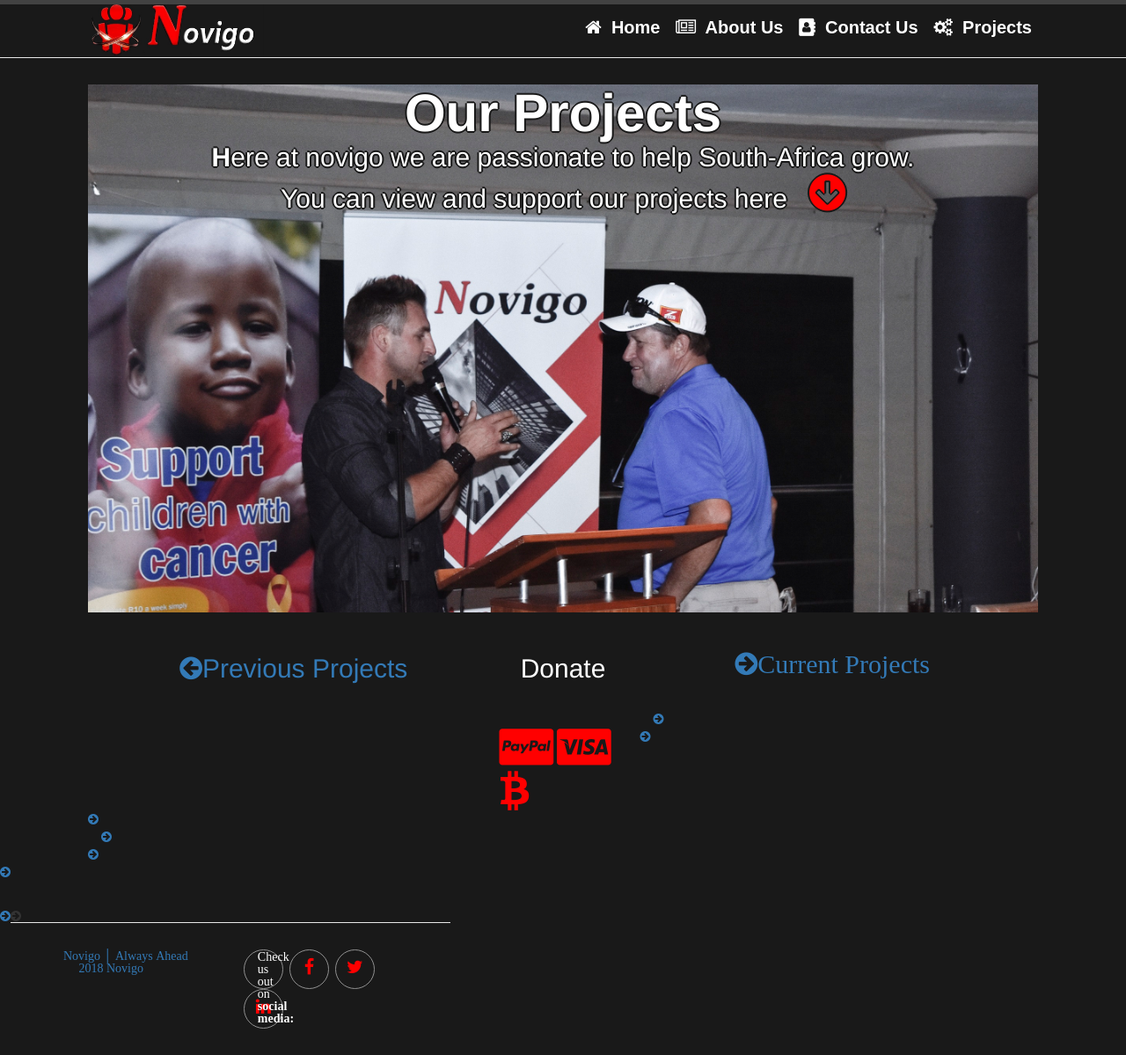
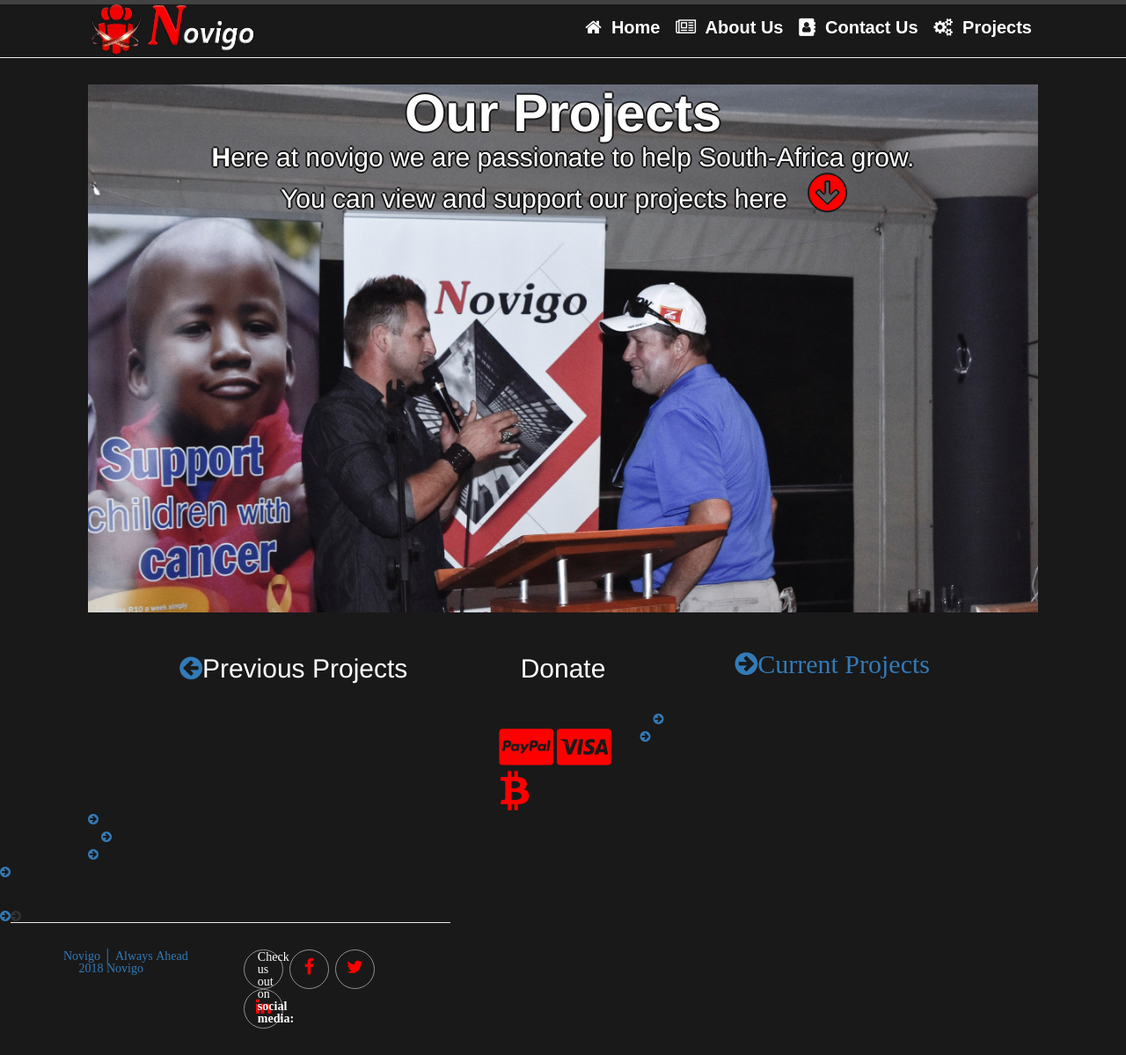
Before and after one commit to Hermankoch/hermankoch.github.io, a Jekyll site: the page built from projects.html, in a window 1280 px wide. Shown: the whole page at 88% size. Built offline with Jekyll 4.4.1, drawn with Linux system fonts in a browser that asks for light colours.

Commit message:
Update projects.html

```diff
--- a/projects.html
+++ b/projects.html
@@ -19,7 +19,7 @@
 
         <div class="col-sm-5">
         <p class="LivesTouched2"><br /><a href="#">
-        <i class="fa fa-arrow-circle-left" aria-hidden="true"></i>Previous Projects<br />&nbsp&nbsp</p>
+         <i class="fa fa-arrow-circle-left" aria-hidden="true"></i></a>Previous Projects<br />&nbsp&nbsp</p>
         </div>
 
         <div class="col-sm-2"><p class="LivesTouched2"><br />Donate<br />&nbsp&nbsp</p>
```
